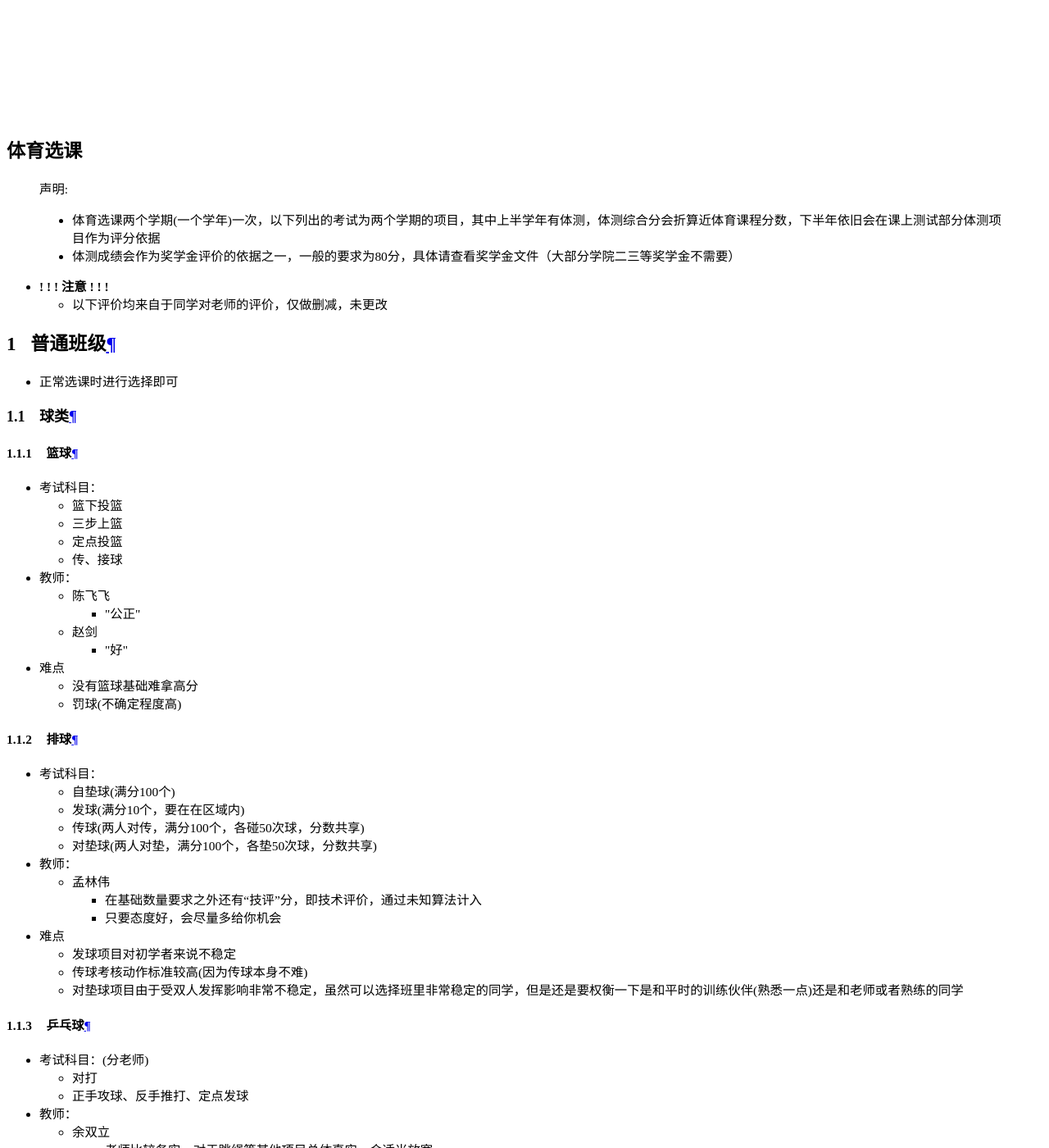
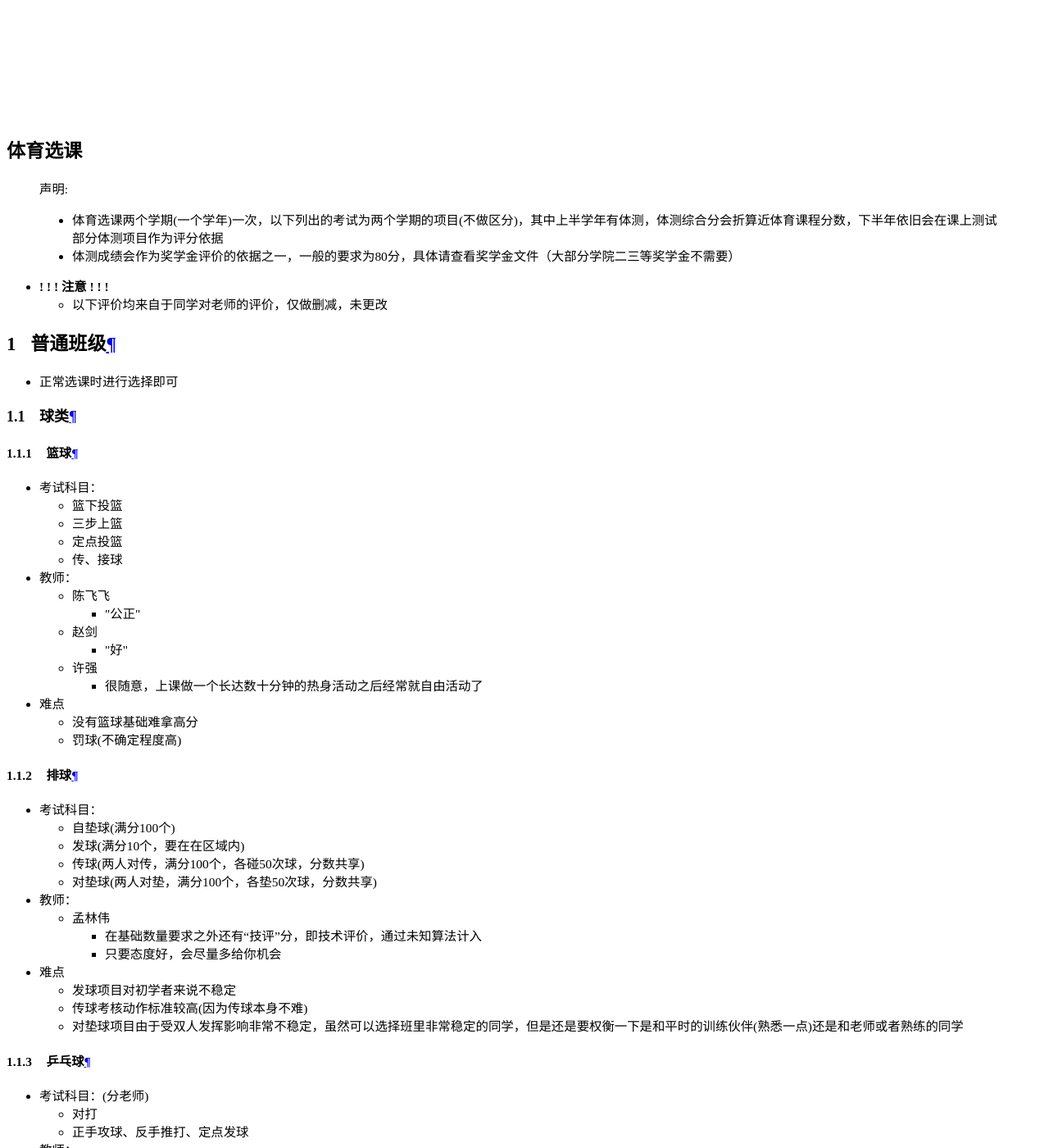
Before and after one commit to NBUComputerRepairClub/nbu-icicles, an MkDocs documentation site: the page built from docs/本科生课程/选课信息/physics.md, in a window 1280 px wide and 1400 px high, scrolled down 16380 px. Shown: the whole window at 82% size. Built offline with MkDocs 1.6.1 and Material for MkDocs 9.7.7, drawn with Linux system fonts in a browser that asks for light colours; comment, search, counter and statistics services are not loaded.

Commit message:
docs: 添加了公选课页面至书籍资料界面的链接、增加体育选课-许强老师的评价

```diff
--- a/docs/本科生课程/选课信息/physics.md
+++ b/docs/本科生课程/选课信息/physics.md
@@ -1,6 +1,6 @@
 > 声明:
 >
-> + 体育选课两个学期(一个学年)一次，以下列出的考试为两个学期的项目，其中上半学年有体测，体测综合分会折算近体育课程分数，下半年依旧会在课上测试部分体测项目作为评分依据
+> + 体育选课两个学期(一个学年)一次，以下列出的考试为两个学期的项目(不做区分)，其中上半学年有体测，体测综合分会折算近体育课程分数，下半年依旧会在课上测试部分体测项目作为评分依据
 > + 体测成绩会作为奖学金评价的依据之一，一般的要求为80分，具体请查看奖学金文件（大部分学院二三等奖学金不需要）
 
 + **! ! ! 注意 ! ! !**
@@ -23,6 +23,8 @@
     	- "公正"
     - 赵剑
     	- "好"
+	- 许强
+		- 很随意，上课做一个长达数十分钟的热身活动之后经常就自由活动了
   - 难点
     - 没有篮球基础难拿高分
     - 罚球(不确定程度高)
```
Also changed, not shown: docs/本科生课程/index.md (+1 -0 lines).
